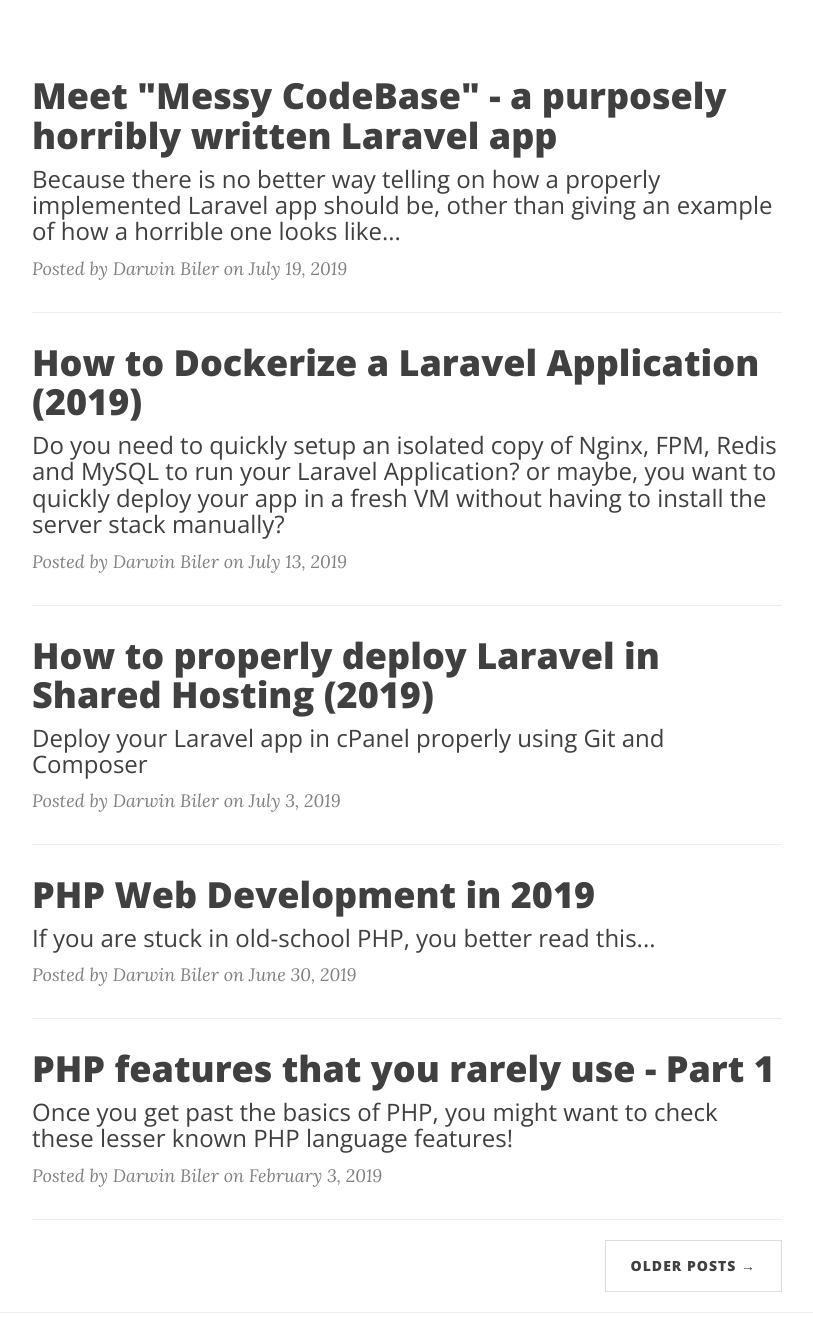
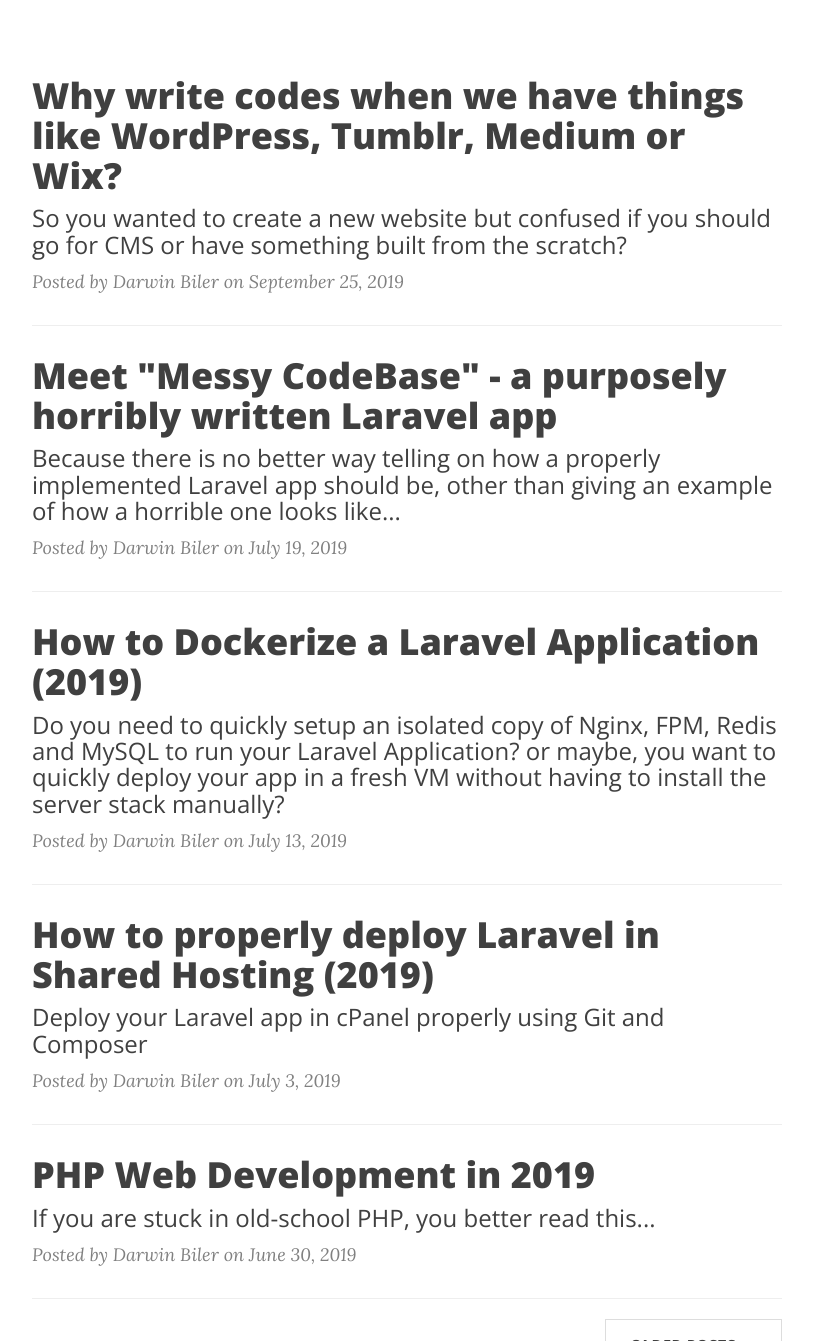
Before and after one commit to buonzz/buonzz.github.io, a Jekyll site: the page built from index.html, in a window 1280 px wide and 1400 px high, scrolled down 393 px, cut to the strip 59-1400 px from the top of the window. Shown: the whole strip, without its empty margins (233-1046 px from the left). Built offline with Jekyll 4.4.1, drawn with Linux system fonts in a browser that asks for light colours; nearby versions of some CDN libraries; the list of posts is cut into pages by our own code; some of the changed lines change nothing that is shown.

Commit message:
ruby 2.6 upgrades + new post

```diff
--- a/_config.yml
+++ b/_config.yml
@@ -15,4 +15,4 @@
 permalink: /:title/
 paginate: 5
 exclude: ["less","node_modules","Gruntfile.js","package.json","README.md"]
-gems: [jekyll-paginate]
+plugins: [jekyll-paginate]
--- /dev/null
+++ b/_posts/2019-09-26-why-write-codes-when-we-have-cms.md
@@ -0,0 +1,37 @@
+---
+layout: post
+title: Why write codes when we have things like WordPress, Tumblr, Medium or Wix?
+date: 2019-09-26 00:00:00.000000000 +08:00
+permalink: why-write-codes-when-we-have-cms
+header-img: "img/20586158743_46b96ef40b_k.jpg"
+subtitle: "So you wanted to create a new website but confused if  you should go for CMS or have something built from the scratch?"
+tags:
+    - digital marketing
+    - shopify
+    - woocomerce
+    - wordpress
+    - publishing contents
+    - CMS vs custom
+---
+
+This is a common question that people asks me when they heard about my job as being a Web Developer.
+
+For those uninitiated - it is very easy to publish websites nowadays through those tools mentioned in the title. So why hire a programmer and spend lot of money on developing a custom CMS if there is a tool for  that already exists?
+
+<h3>You want to offer something unique - something that your competitors doesn’t have</h3>
+
+If all websites is built using the same tool, the chances are they almost all look the same. For businesses where competition is tough, you need to differentiate to get noticed by your customers.
+
+The easiest way to explain this is by making an analogy to something we can all relate: Food
+
+If you translate the question into something like this, it will suddenly make sense:
+
+<ul>
+<li>Why we do need to cook food in our home, if there is McDonalds, Burger King, Wendys?</li>
+<li>Why do Chefs keep creating new recipes, if they could just simply use the well-known recipes?</li>
+<li>Why people keep eating trying out new restaurants, if they could simply cook at home?</li>
+</ul>
+
+WordPress, Wix and other products are like Fast foods - they could prepare your website really fast and convenient without knowledge of writing codes. But then you are stuck with what they offer.
+
+As soon as you need to customize something, whether it is a design change or functionality - you’ll need someone who could make those customizations and more often than not - you’ll need a programmer to write those codes.
```
Also changed, not shown: 1 other file.
